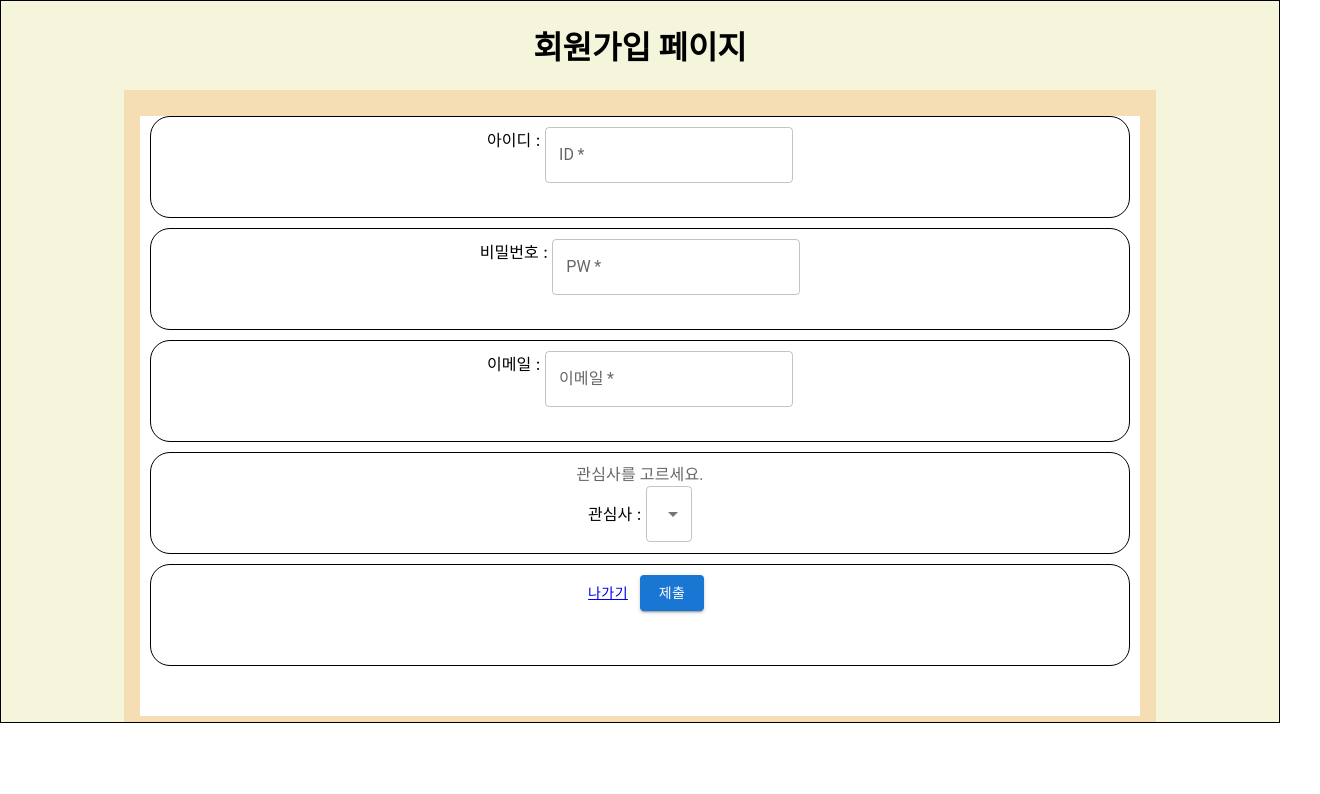
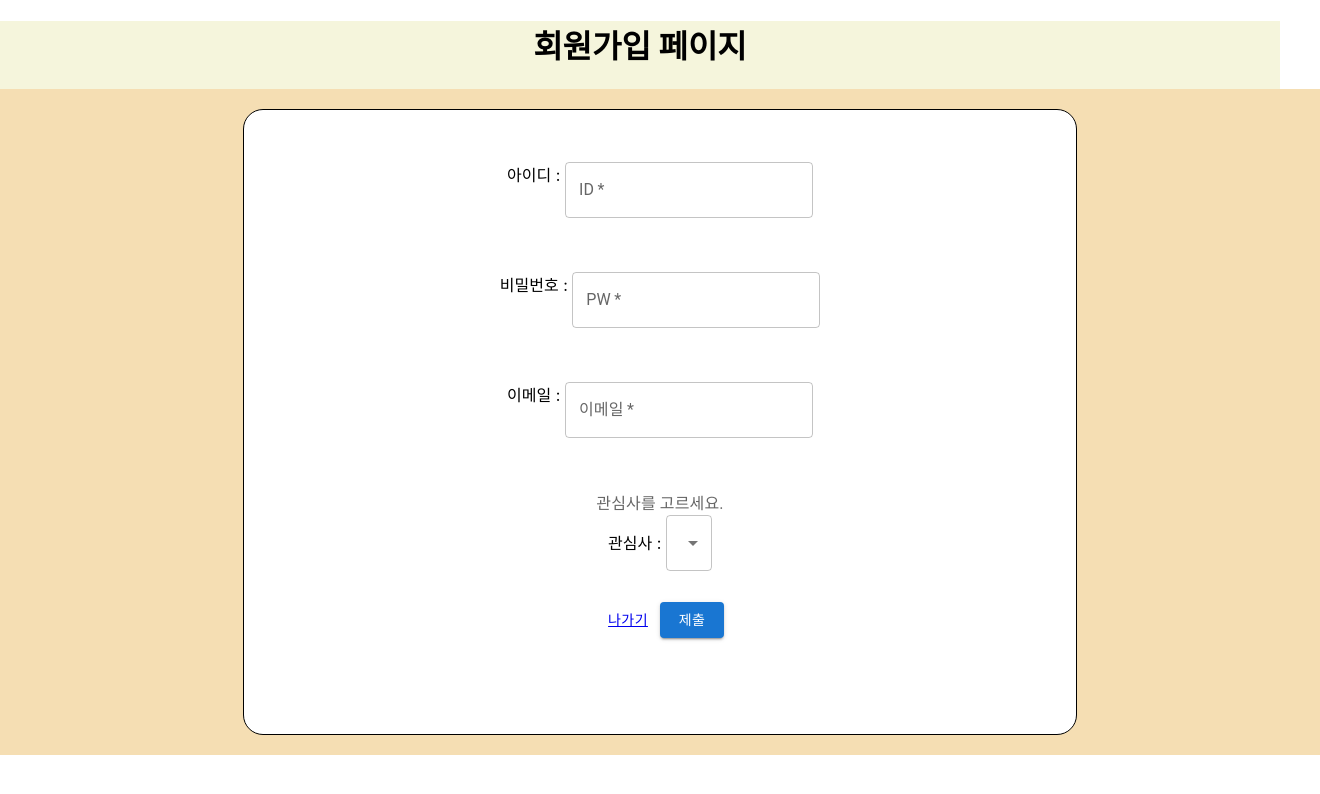
Before and after one commit to yeongi/group-sharing, a React (Create React App) app in the folder groupsharing/: page /signIn in a window 1280 px wide. Shown: the top 794 px of the page, 1320 px wide, since content can reach past the window. Built offline with nearby package versions, Linux system fonts and the light colour scheme.

Commit message:
page css modify

```diff
--- a/groupsharing/src/page/Main.js
+++ b/groupsharing/src/page/Main.js
@@ -19,7 +19,7 @@ const Main = () => {
   return (
     <>
       <Body message="메인 페이지">
-        <nav>
+        <section>
           <div className={classes["nav-item"]}>
             <h1>그룹을 검색하세요.</h1>
             <Link to="groups">그룹 찾기</Link>
@@ -39,7 +39,7 @@ const Main = () => {
               <input type="button" value="로그아웃" onClick={logoutHandler} />
             )}
           </div>
-        </nav>
+        </section>
       </Body>
     </>
   );
--- a/groupsharing/src/page/stylesheet/main.module.css
+++ b/groupsharing/src/page/stylesheet/main.module.css
@@ -1,33 +1,34 @@
 .wrapper {
+  width: 100%;
+  height: 100%;
   text-align: center;
   background-color: beige;
-  border: black 1px solid;
 }
 
 .nav-wrapper {
-  width: 1000px;
-  height: 600px;
-  display: inline-block;
-  padding: 1rem;
-  align-items: center;
+  padding: 20px;
+  width: 100%;
+  height: auto;
   background-color: wheat;
 }
 
-.nav-wrapper nav {
-  width: 100%;
-  height: 100%;
+.nav-wrapper section {
+  width: 60%;
+  height: 600px;
   display: flex;
   align-items: center;
   background-color: white;
+  margin: 0 auto;
+  padding: 10px;
+  border-radius: 20px;
   justify-content: space-evenly;
-  border: 1px black solid;
 }
 
 .nav-item {
   width: 100%;
   height: 90%;
-  margin: 10px;
   border: 1px rgb(219, 219, 219) solid;
   border-radius: 30px;
+  margin: 30px;
   background-color: rgb(231, 231, 231);
 }
--- a/groupsharing/src/page/stylesheet/page.module.css
+++ b/groupsharing/src/page/stylesheet/page.module.css
@@ -1,13 +1,16 @@
 .form-wrapper {
-  width: 100%;
+  width: 60%;
+  padding: 2rem;
   height: 100%;
+  margin: 0 auto;
   background-color: white;
+  border: 1px solid black;
+  border-radius: 20px;
 }
 
 .form-wrapper .item {
   height: 80px;
   padding: 10px;
   margin: 10px;
-  border: black 1px solid;
   border-radius: 20px;
 }
```
